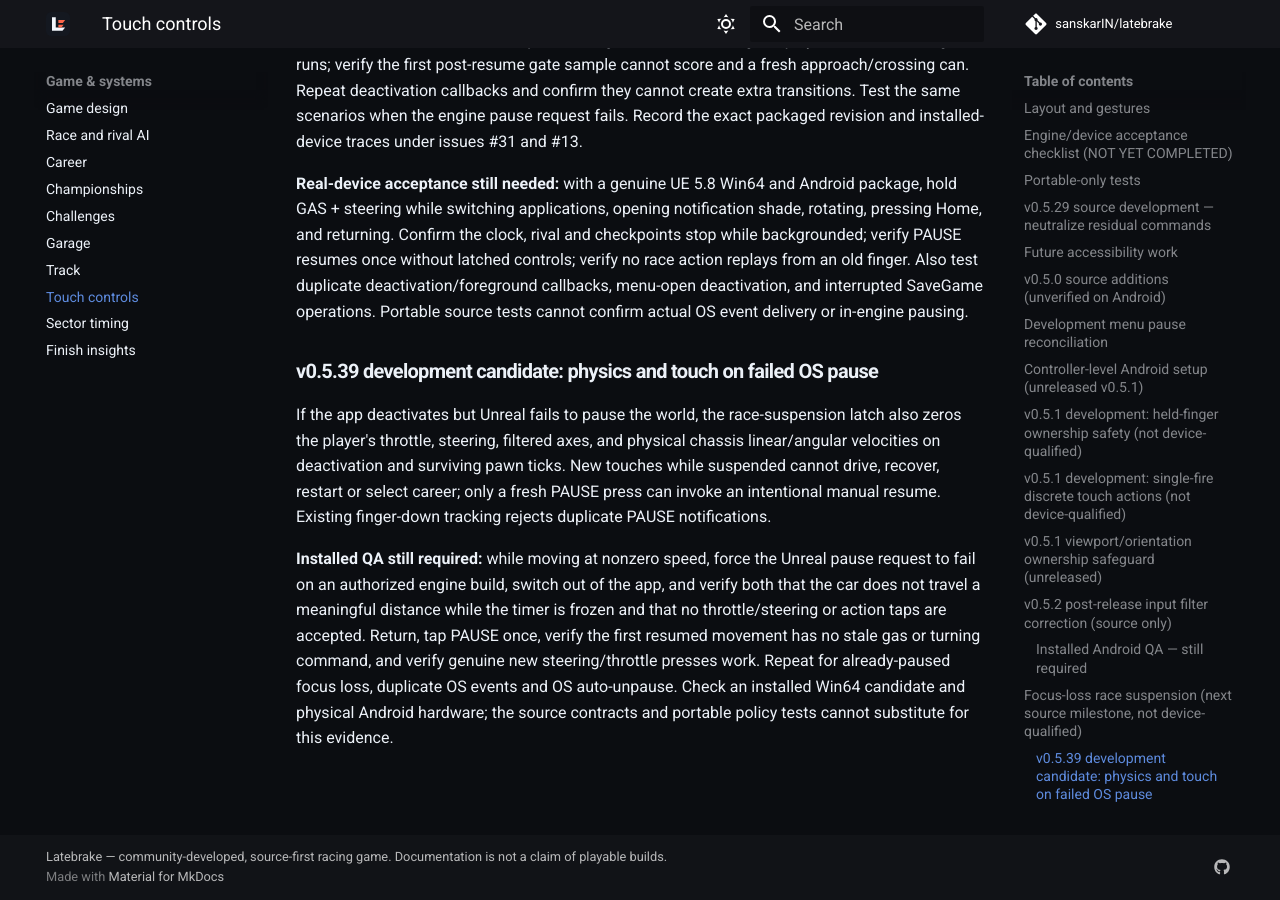
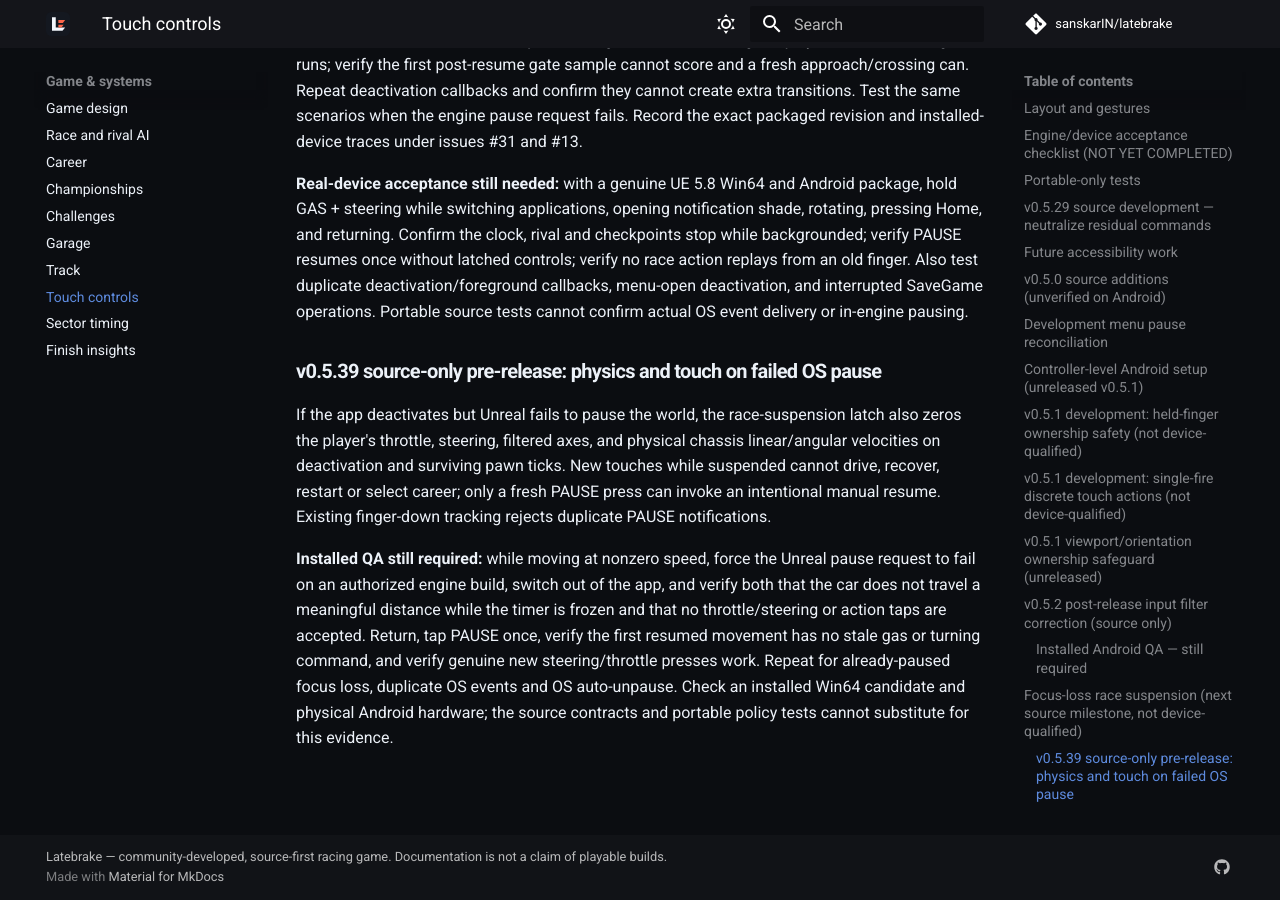
Before and after one commit to sanskarIN/latebrake, an MkDocs documentation site: the page built from docs/TOUCH_CONTROLS.md, in a window 1280 px wide and 900 px high, scrolled down 7550 px. Built offline with MkDocs 1.6.1 and Material for MkDocs 9.7.7, drawn with Linux system fonts in a browser that asks for light colours; comment, search, counter and statistics services are not loaded.

Commit message:
docs: record published source-only touch safety with device QA still outstanding

```diff
--- a/docs/TOUCH_CONTROLS.md
+++ b/docs/TOUCH_CONTROLS.md
@@ -317,7 +317,7 @@ finger. Also test duplicate deactivation/foreground callbacks, menu-open
 deactivation, and interrupted SaveGame operations. Portable source tests
 cannot confirm actual OS event delivery or in-engine pausing.
 
-### v0.5.39 development candidate: physics and touch on failed OS pause
+### v0.5.39 source-only pre-release: physics and touch on failed OS pause
 
 If the app deactivates but Unreal fails to pause the world, the race-suspension
 latch also zeros the player's throttle, steering, filtered axes, and physical
```
